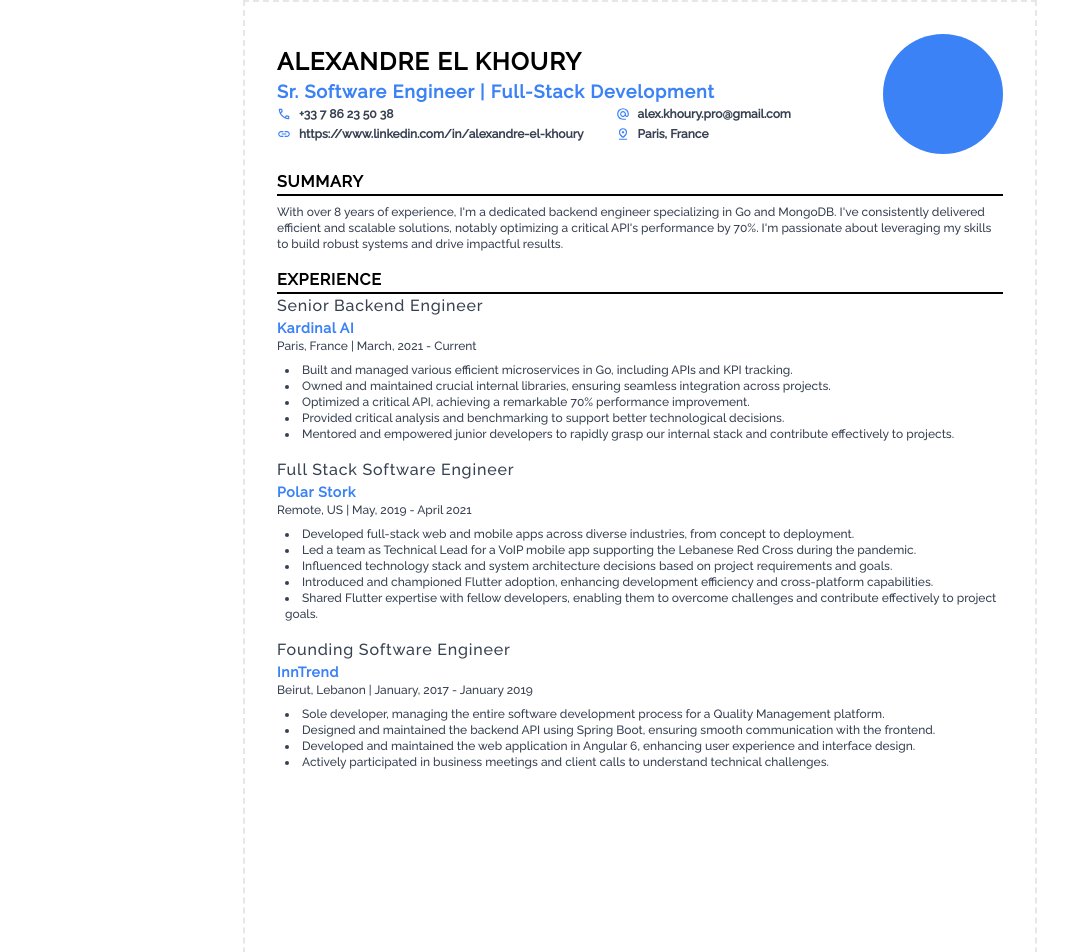
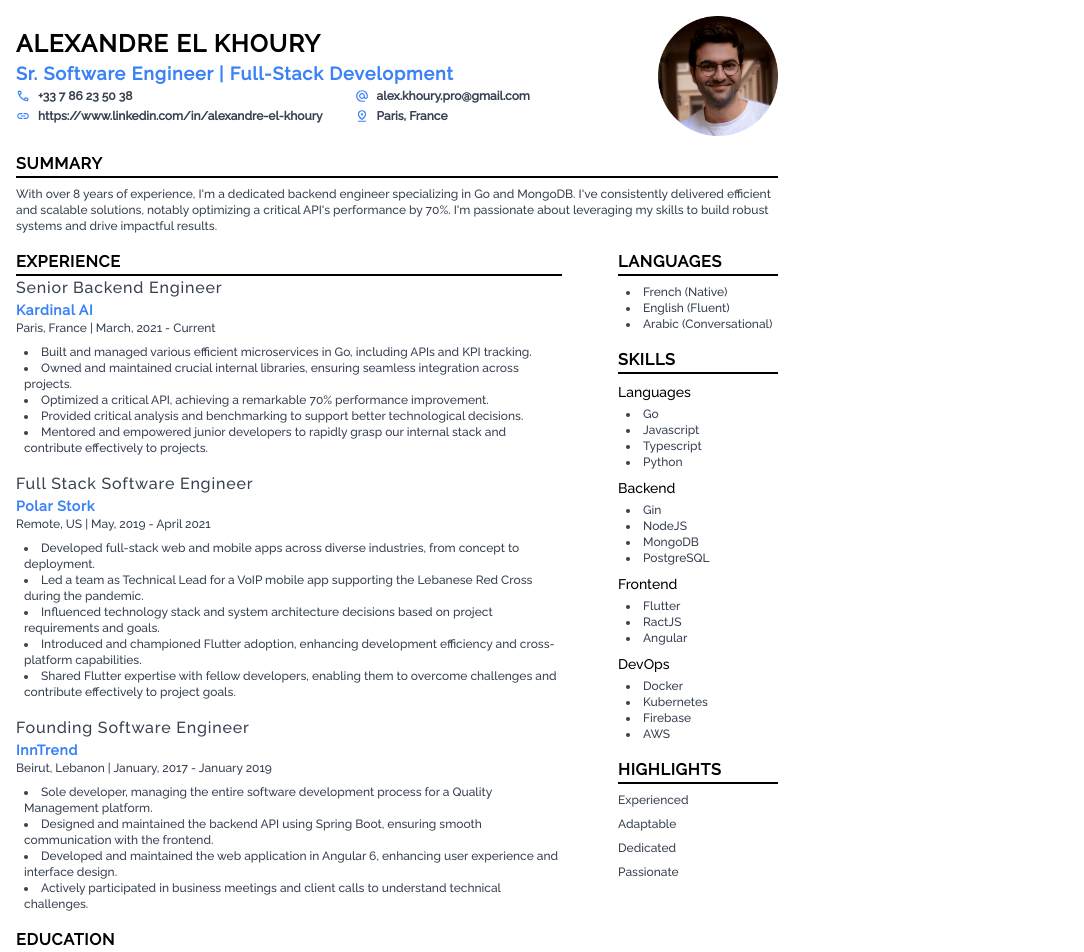
Before and after one commit to m3talux/alexandrekhoury, a Next.js app: page /cv in a window 1280 px wide. Shown: the top 952 px of the page, without its empty margins (0-1084 px from the left). Built offline with nearby package versions, Linux system fonts and the light colour scheme; no server answers.

Commit message:
Completed cv

```diff
--- /dev/null
+++ b/src/app/cv/components/education.tsx
@@ -0,0 +1,12 @@
+import Title from "@/app/cv/components/title";
+
+export default function Education() {
+    return (
+        <div>
+            <Title text="education"/>
+            <h3 className="text-[var(--text-color)] text-md tracking-wider">Computer and Communications Engineer</h3>
+            <h4 className="text-blue-500 text-sm font-bold tracking-wider">Saint Joseph University (U.S.J.)</h4>
+            <p className="text-[var(--text-color)] text-xs">Beirut, Lebanon | September 2015 - June 2018</p>
+        </div>
+    )
+}
--- a/src/app/cv/components/header.tsx
+++ b/src/app/cv/components/header.tsx
@@ -20,7 +20,7 @@ export default function Header() {
                     </div>
                 </div>
             </div>
-            <div className="bg-blue-500 rounded-full w-[120px] h-[120px]"/>
+            <Image src="/images/pp.png" alt="pp" width={120} height={120}/>
         </div>
     )
 }
--- /dev/null
+++ b/src/app/cv/components/highlights.tsx
@@ -0,0 +1,13 @@
+import Title from "@/app/cv/components/title";
+
+export default function Highlights() {
+    return (
+        <div>
+            <Title text="highlights"/>
+            <h4 className="text-[var(--text-color)] text-xs mt-2">Experienced</h4>
+            <h4 className="text-[var(--text-color)] text-xs mt-2">Adaptable</h4>
+            <h4 className="text-[var(--text-color)] text-xs mt-2">Dedicated</h4>
+            <h4 className="text-[var(--text-color)] text-xs mt-2">Passionate</h4>
+        </div>
+    )
+}
--- /dev/null
+++ b/src/app/cv/components/languages.tsx
@@ -0,0 +1,14 @@
+import Title from "@/app/cv/components/title";
+
+export default function Languages() {
+    return (
+        <div>
+            <Title text="languages"/>
+            <ul className="list-disc list-inside ml-2 mt-2">
+                <li className="text-[var(--text-color)] text-xs">French (Native)</li>
+                <li className="text-[var(--text-color)] text-xs">English (Fluent)</li>
+                <li className="text-[var(--text-color)] text-xs">Arabic (Conversational)</li>
+            </ul>
+        </div>
+    )
+}
--- a/src/app/cv/components/skills.tsx
+++ b/src/app/cv/components/skills.tsx
@@ -1,37 +1,22 @@
+import Title from "@/app/cv/components/title";
 import skills from "@/app/content/skills.json"
-import Image from "next/image";
 
 export default function CvSkills() {
     return (
-        <div className="flex justify-center">
-            <div
-                className="flex flex-row mx-0 w-full justify-around items-start">
-                {
-                    skills.map((skillCategory, index) => (
-                        <CvSkillCategory key={index} title={skillCategory.title} imageURL={skillCategory.imageURL}
-                                         skills={skillCategory.skills}/>
-                    ))
-                }
-            </div>
+        <div>
+            <Title text="skills"/>
+            {
+                skills.map((skill, index) =>
+                    <div key={index}>
+                        <h4 className="text-sm mt-2">{skill.title}</h4>
+                        <ul className="list-disc list-inside ml-2 mt-1">
+                            {skill.skills.map((s, pIndex) => (
+                                <li key={pIndex} className="text-[var(--text-color)] text-xs">{s.title}</li>
+                            ))}
+                        </ul>
+                    </div>
+                )
+            }
         </div>
     )
 }
-
-function CvSkillCategory(skillCategory: ISkillCategory) {
-    return (
-        <div className="">
-            <h2 className="text-lg">{skillCategory.title}</h2>
-            <div
-                className="flex flex-col mt-4 w-full text-[var(--text-color)]">
-                {skillCategory.skills.map((skill, index) => (
-                    <div key={skill.title}
-                         className={`flex flex-row justify-center xl:justify-start items-center ${index > 0 ? 'mt-4' : ''}`}>
-                        <Image src={skill.imageURL} className="w-[16px] md:w-[20px]" width={10} height={10}
-                               alt={skill.title} loading="eager"/>
-                        <label className="ml-4 text-xs">{skill.title}</label>
-                    </div>
-                ))}
-            </div>
-        </div>
-    )
-}
--- a/src/app/cv/page.tsx
+++ b/src/app/cv/page.tsx
@@ -2,20 +2,34 @@ import Header from "@/app/cv/components/header";
 import {Raleway} from "next/font/google";
 import Summary from "@/app/cv/components/summary";
 import CvExperience from "@/app/cv/components/experience";
+import Languages from "@/app/cv/components/languages";
+import CvSkills from "@/app/cv/components/skills";
+import Education from "@/app/cv/components/education";
+import Highlights from "@/app/cv/components/highlights";
 
 const raleway = Raleway({weight: '500', subsets: ['latin']})
 
 export default function Home() {
     return (
         <main className={raleway.className}>
-            <div className="w-screen flex flex-col items-center">
-                <div className="p-8 w-[794px] h-[1123px] border-2 border-gray-200 border-dashed">
-                    <h1 className="hidden">Alexandre El Khoury | Sr. Software Engineer</h1>
-                    <Header/>
-                    <div className="mt-4"/>
-                    <Summary/>
-                    <div className="mt-4"/>
-                    <CvExperience/>
+            <div className="p-4 w-[794px] h-[1123px]">
+                <h1 className="hidden">Alexandre El Khoury | Sr. Software Engineer</h1>
+                <Header/>
+                <div className="mt-4"/>
+                <Summary/>
+                <div className="mt-4 flex flex-row space-x-14">
+                    <div>
+                        <CvExperience/>
+                        <div className="mt-4"/>
+                        <Education/>
+                    </div>
+                    <div className="min-w-[160px]">
+                        <Languages/>
+                        <div className="mt-4"/>
+                        <CvSkills/>
+                        <div className="mt-4"/>
+                        <Highlights/>
+                    </div>
                 </div>
             </div>
         </main>
--- a/src/app/not-found.tsx
+++ b/src/app/not-found.tsx
@@ -5,7 +5,8 @@ export default function NotFound() {
         <div className="h-screen w-screen flex flex-col justify-center items-center">
             <Image src="/svg/404.svg" alt="404 - Not Found" style={{width: '80%', height: 'auto'}} width={800}
                    height={900} className="max-w-[600px]"/>
-            <a className="bg-[var(--primary-color)]  rounded-lg p-4 text-xl md:text-2xl font-bold hover:cursor-pointer mt-8" href="/" title="Alexandre El Khoury | Home">Back
+            <a className="bg-[var(--primary-color)]  rounded-lg p-4 text-xl md:text-2xl font-bold hover:cursor-pointer mt-8 text-white"
+               href="/" title="Alexandre El Khoury | Home">Back
                 Home</a>
         </div>
     )
```
Also changed, not shown: public/images/pp.png (added), 1 other file (tests, documents, lock files or other folders).
